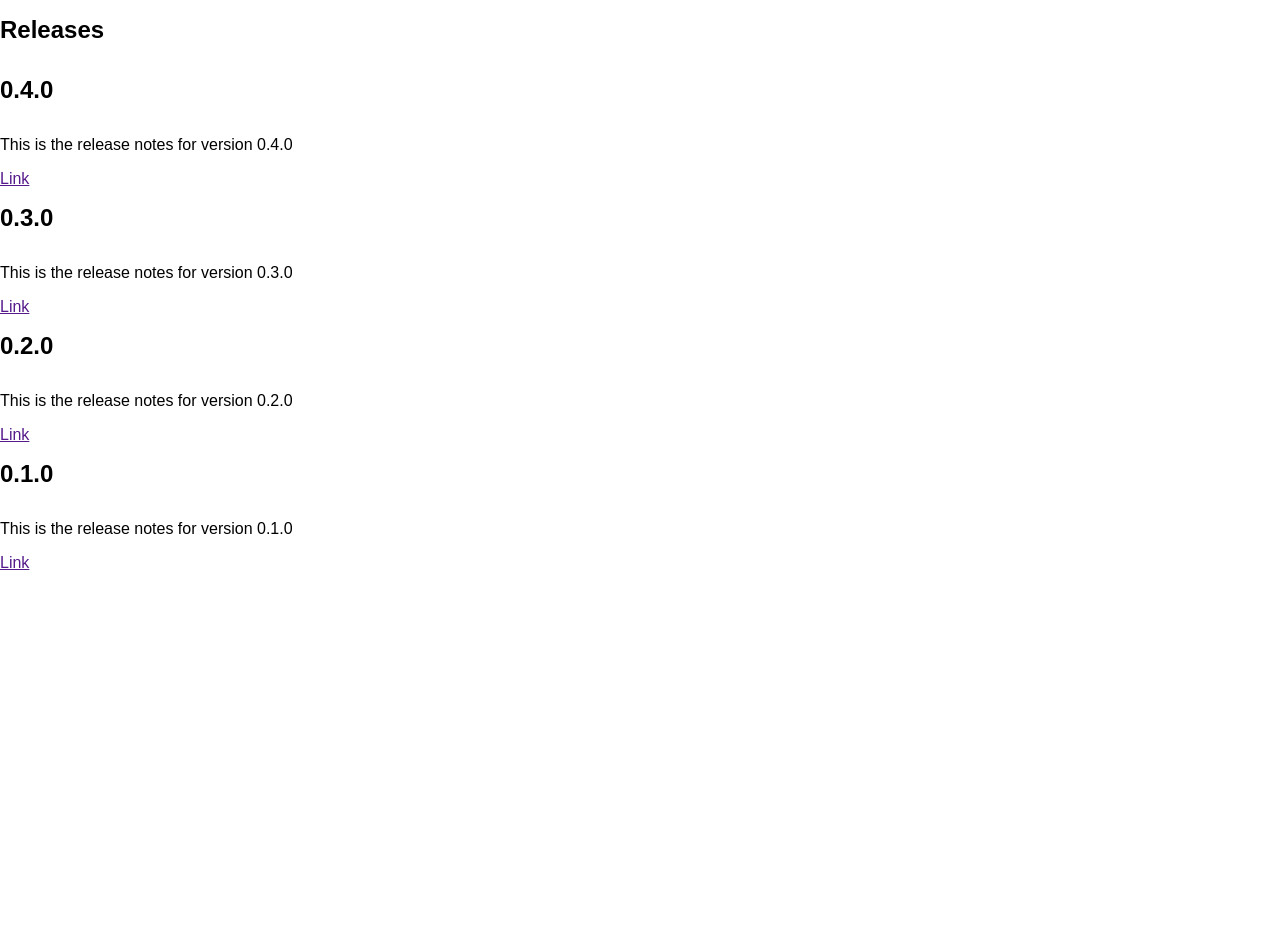
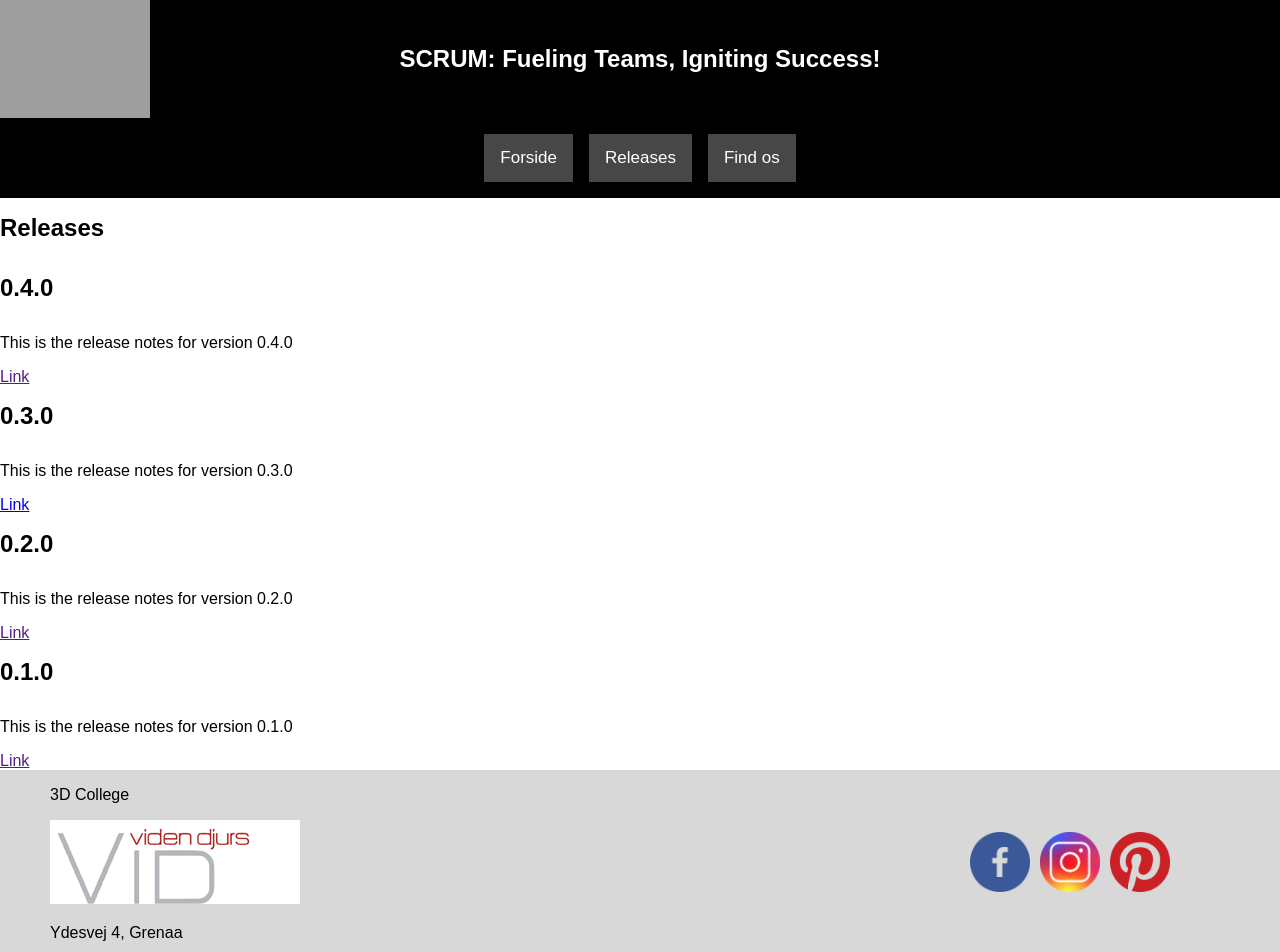
Before and after one commit to lmbek/Webit-Scrum-Project-1, a React (Vite) app in the folder frontend/: page /release in a window 1280 px wide. Shown: the top 952 px of the page. Before the commit the page ends 800 px from the top, so only its background shows below. Built offline with nearby package versions, Linux system fonts and the light colour scheme; grey boxes are pictures that could not be loaded.

Commit message:
releases.jsx: Modified * Added layout to page

```diff
--- a/frontend/src/pages/releases/releases.jsx
+++ b/frontend/src/pages/releases/releases.jsx
@@ -1,7 +1,12 @@
 import React from 'react';
+import Header from "../../components/header/header.jsx";
+import Footer from "../../components/footer/footer.jsx";
 
 function Releases() {
 	return (
+		<>
+			<Header></Header>
+			<main>
 				<article>
 					<h1>Releases</h1>
 					<section>
@@ -16,7 +21,7 @@ function Releases() {
 						<p>
 							<span>This is the release notes for version 0.3.0</span>
 						</p>
-				<a href={""}>Link</a>
+						<a href={"kage"}>Link</a>
 					</section>
 					<section>
 						<h2>0.2.0</h2>
@@ -33,6 +38,9 @@ function Releases() {
 						<a href={""}>Link</a>
 					</section>
 				</article>
+			</main>
+			<Footer></Footer>
+		</>
 	);
 }
 
```
Lines whose indentation alone changed are shown as unchanged.
